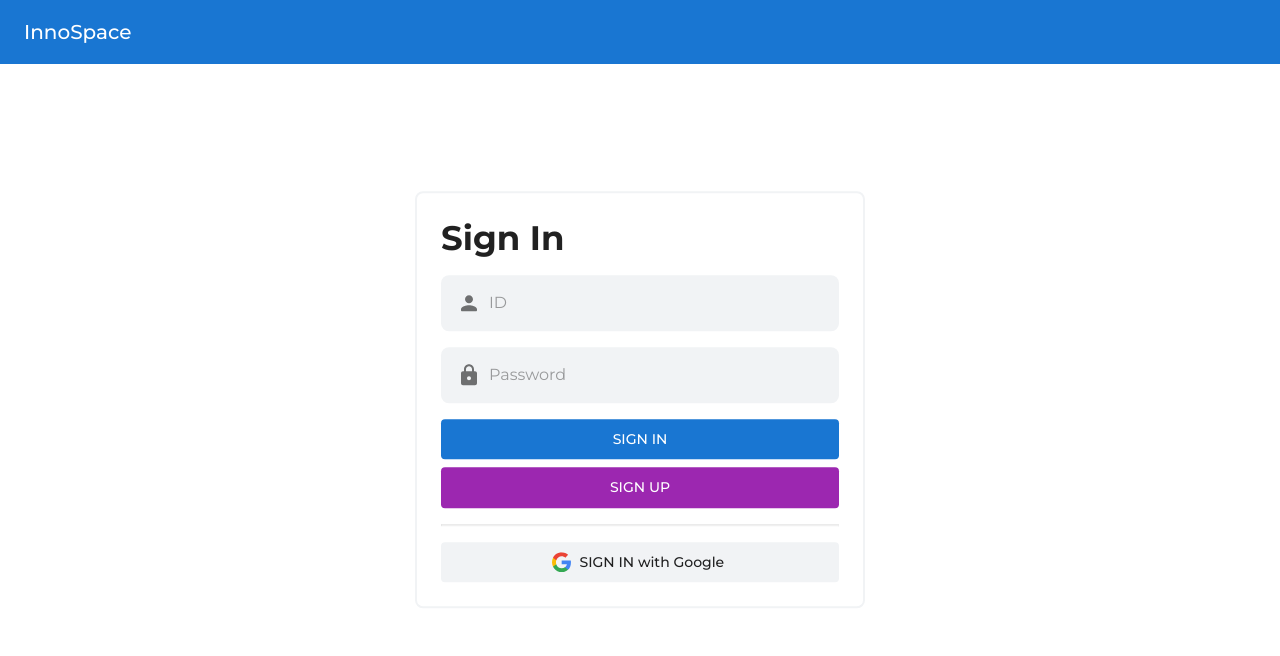
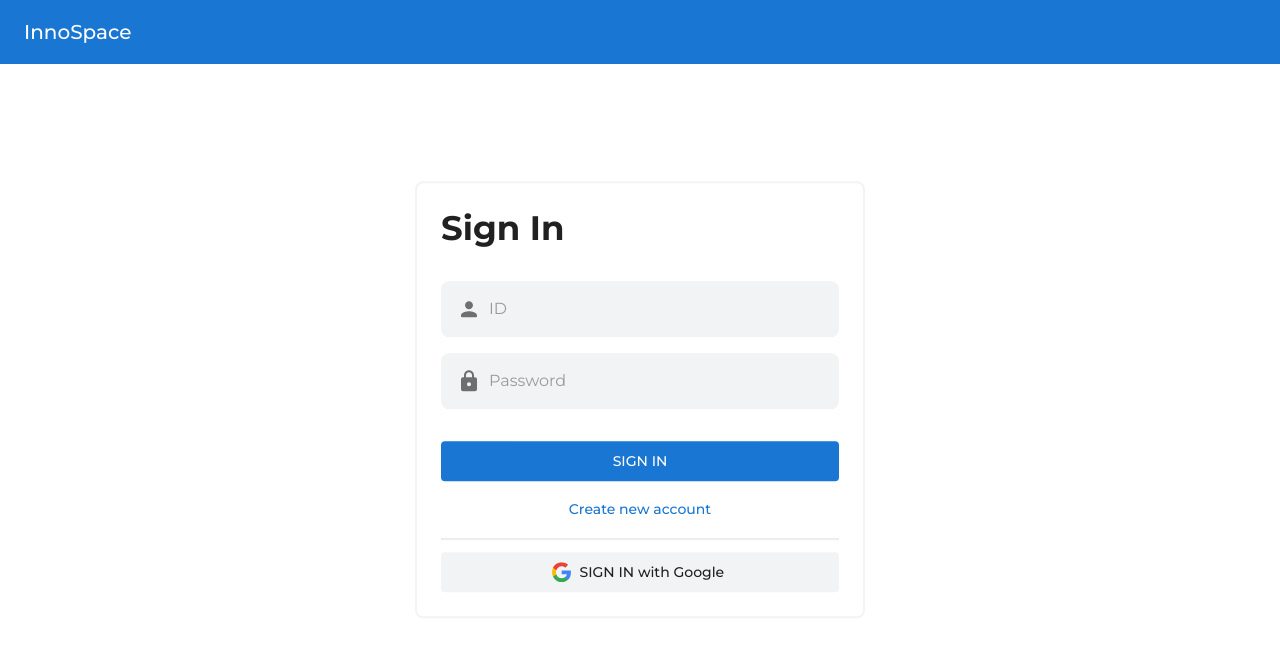
Before and after one commit to wtongze/innospace-v4-web, a React (Create React App) app: page /signin in a window 1280 px wide. Shown: the top 656 px of the page. Built offline with nearby package versions, Linux system fonts and the light colour scheme; no server answers.

Commit message:
fix: improve signup page layout

```diff
--- a/src/index.tsx
+++ b/src/index.tsx
@@ -1,4 +1,3 @@
-import React from 'react';
 import ReactDOM from 'react-dom/client';
 import { BrowserRouter } from 'react-router-dom';
 import App from './App';
@@ -7,9 +6,6 @@ const root = ReactDOM.createRoot(
   document.getElementById('root') as HTMLElement
 );
 root.render(
-  // <React.StrictMode>
-
-  // </React.StrictMode>
   <BrowserRouter>
     <App />
   </BrowserRouter>
--- a/src/pages/Signin.tsx
+++ b/src/pages/Signin.tsx
@@ -43,7 +43,7 @@ const Signin: FunctionComponent = () => {
           variant='h4'
           component={'h1'}
           fontWeight={700}
-          sx={{ mb: '16px' }}
+          sx={{ mb: '32px' }}
         >
           Sign In
         </Typography>
@@ -81,33 +81,28 @@ const Signin: FunctionComponent = () => {
             }
             fullWidth
             required
+            type='password'
           />
         </div>
-        <div>
+        <div style={{ marginTop: '16px' }}>
           <Button
             fullWidth
             variant='contained'
             disableElevation
-            sx={{ py: '8px', borderRadius: '4px', mb: '8px' }}
+            sx={{ mb: '8px' }}
           >
             SIGN IN
           </Button>
-          <Button
-            fullWidth
-            variant='contained'
-            disableElevation
-            color='secondary'
-            sx={{ py: '8px', borderRadius: '4px', mb: '8px' }}
-          >
-            SIGN UP
+          <Button fullWidth variant='text' disableElevation>
+            Create new account
           </Button>
-          <hr style={{ borderColor: '#0000001a' }} />
+          <hr style={{ borderColor: '#0000001a', borderWidth: '0.5px' }} />
           <Button
             fullWidth
             variant='contained'
             color='gray'
             disableElevation
-            sx={{ py: '8px', borderRadius: '4px', mt: '8px' }}
+            sx={{ mt: '4px' }}
             startIcon={<img src='/google.svg' alt='Google Logo' height={20} />}
             href={'http://localhost:4000/v4/auth/google'}
           >
--- a/src/theme.tsx
+++ b/src/theme.tsx
@@ -53,6 +53,9 @@ export const theme = createTheme({
       styleOverrides: {
         root: {
           textTransform: 'none',
+          paddingTop: '8px',
+          paddingBottom: '8px',
+          borderRadius: '4px',
         },
       },
     },
```
